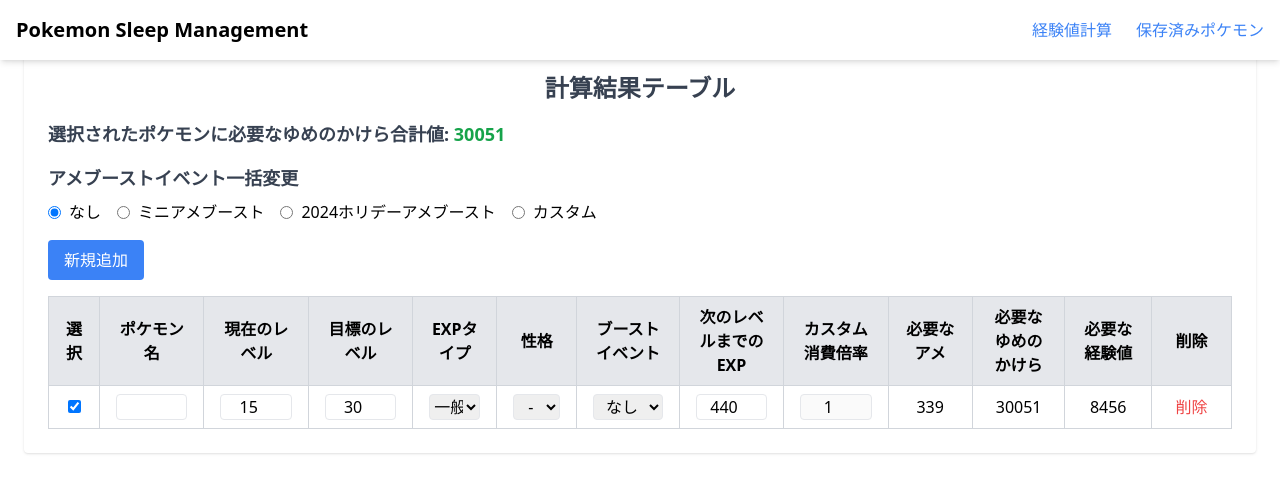
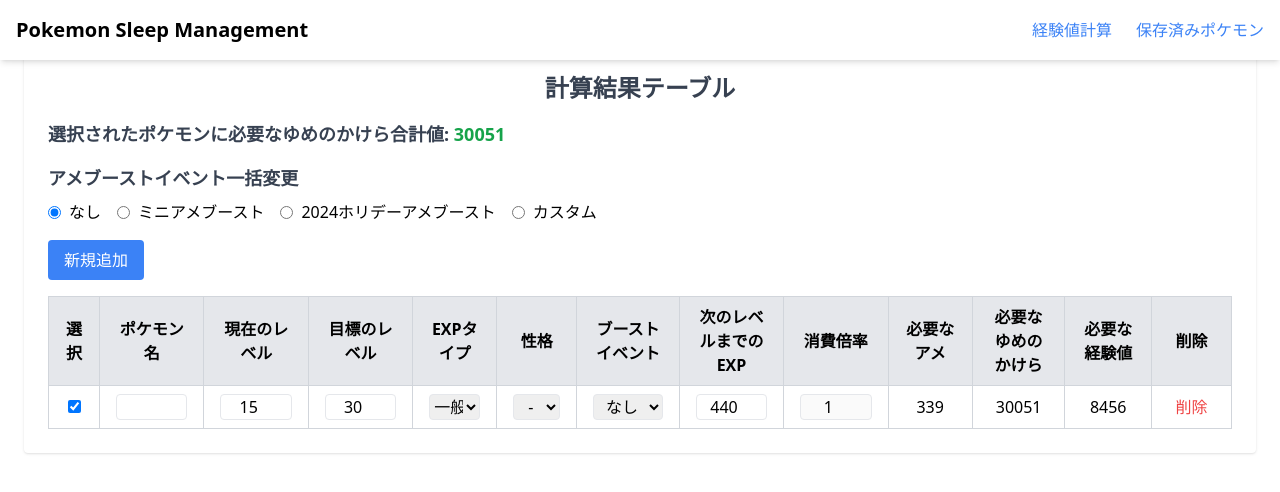
Before and after one commit to SH11235/pokemonsleep-management, a React (Vite) app: page /pokemonsleep-management/list in a window 1280 px wide. Both pictures are taken after a click on the button "新規追加". Shown: the top 492 px of the page. Built offline with nearby package versions, Linux system fonts and the light colour scheme.

Commit message:
fix ブーストイベント変更時に倍率のフォームの値も変更する

```diff
--- a/src/pages/CalculationList.tsx
+++ b/src/pages/CalculationList.tsx
@@ -63,7 +63,9 @@
             const customMultiplier =
                 field === "customMultiplier"
                     ? (value as number)
-                    : calc.customMultiplier;
+                    : field === "boostEvent"
+                      ? candyBoostMultipliers[boostEvent].multiplier
+                      : calc.customMultiplier;
             const updatedCalc = {
                 ...calc,
                 [field]: value,
@@ -262,7 +264,7 @@
                                 "性格",
                                 "ブーストイベント",
                                 "次のレベルまでのEXP",
-                                "カスタム消費倍率",
+                                "消費倍率",
                                 "必要なアメ",
                                 "必要なゆめのかけら",
                                 "必要な経験値",
```
